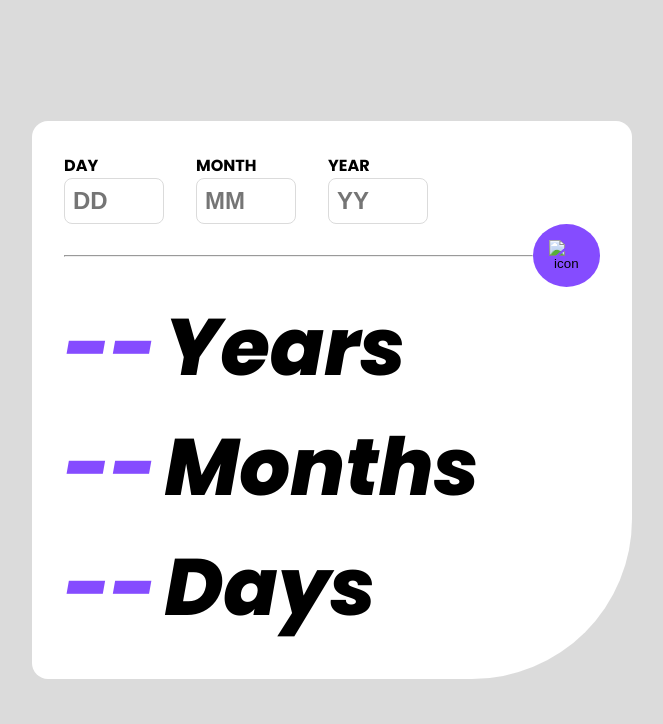
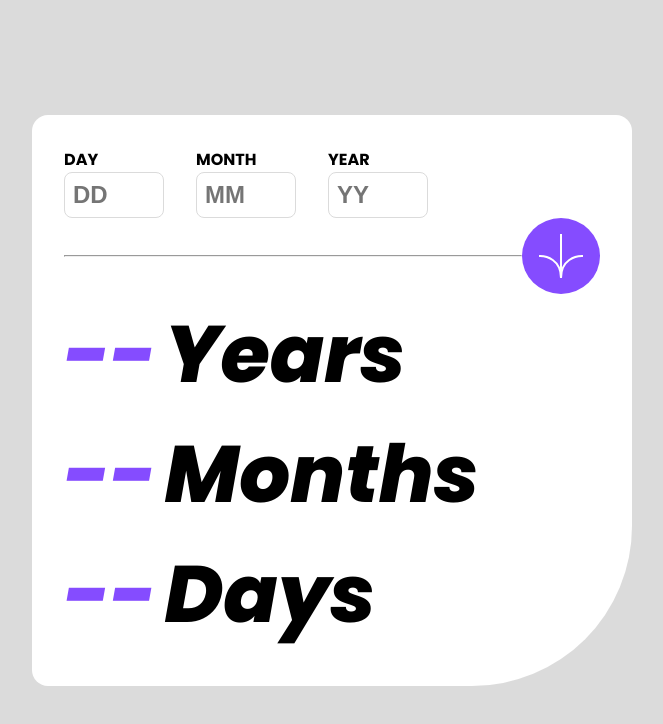
Before and after one commit to oceanotrash/age-calcu-app, a plain HTML site: page index.html in a window 1280 px wide. Shown: the whole page, without its empty margins (308-971 px from the left). Drawn offline with Linux system fonts and the light colour scheme; files whose address does not match are found by name.

Commit message:
arror icon change directory

```diff
--- a/index.html
+++ b/index.html
@@ -35,7 +35,7 @@
         <div class="submit-block">
           <hr>
           <button type="submit" class="submit-btn">
-            <img src="/age-calculator-app-main/assets/images/icon-arrow.svg" alt="icon">
+            <img src="/assets/images/icon-arrow.svg" alt="icon">
           </button>
         </div>
       </form>
```
